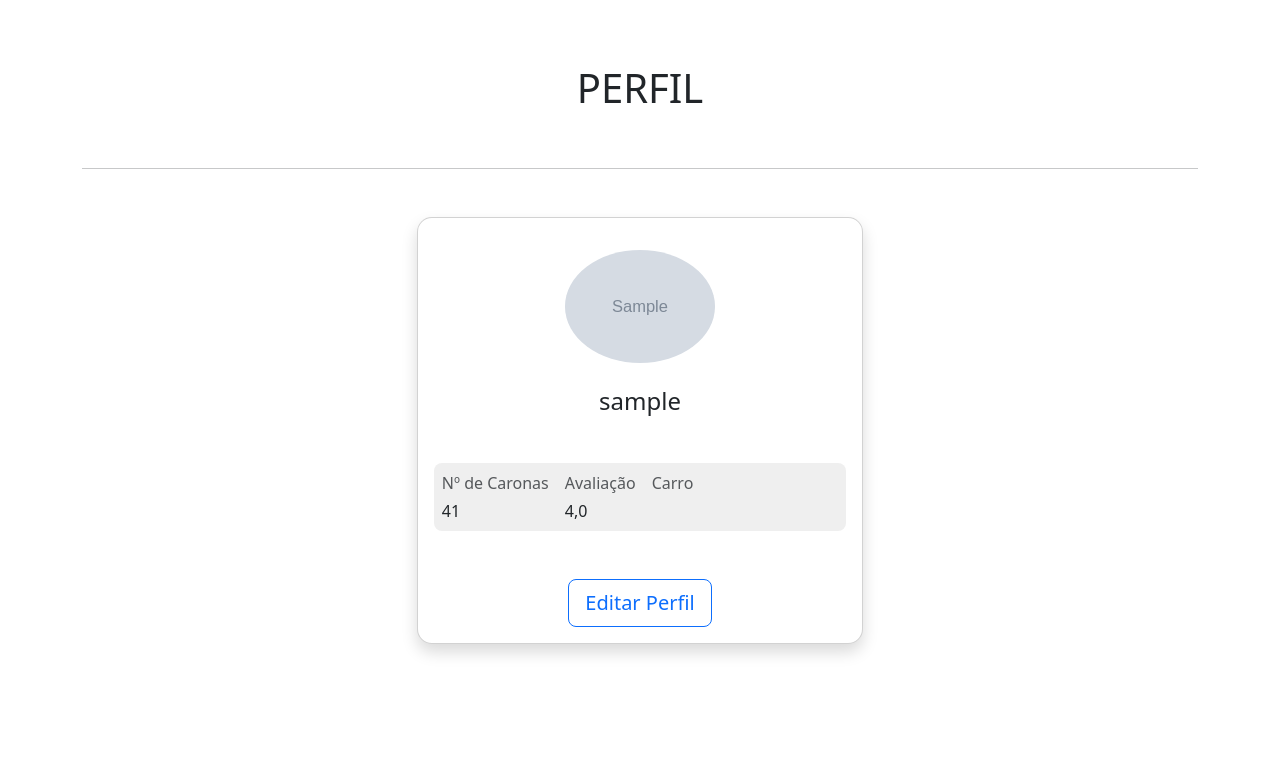
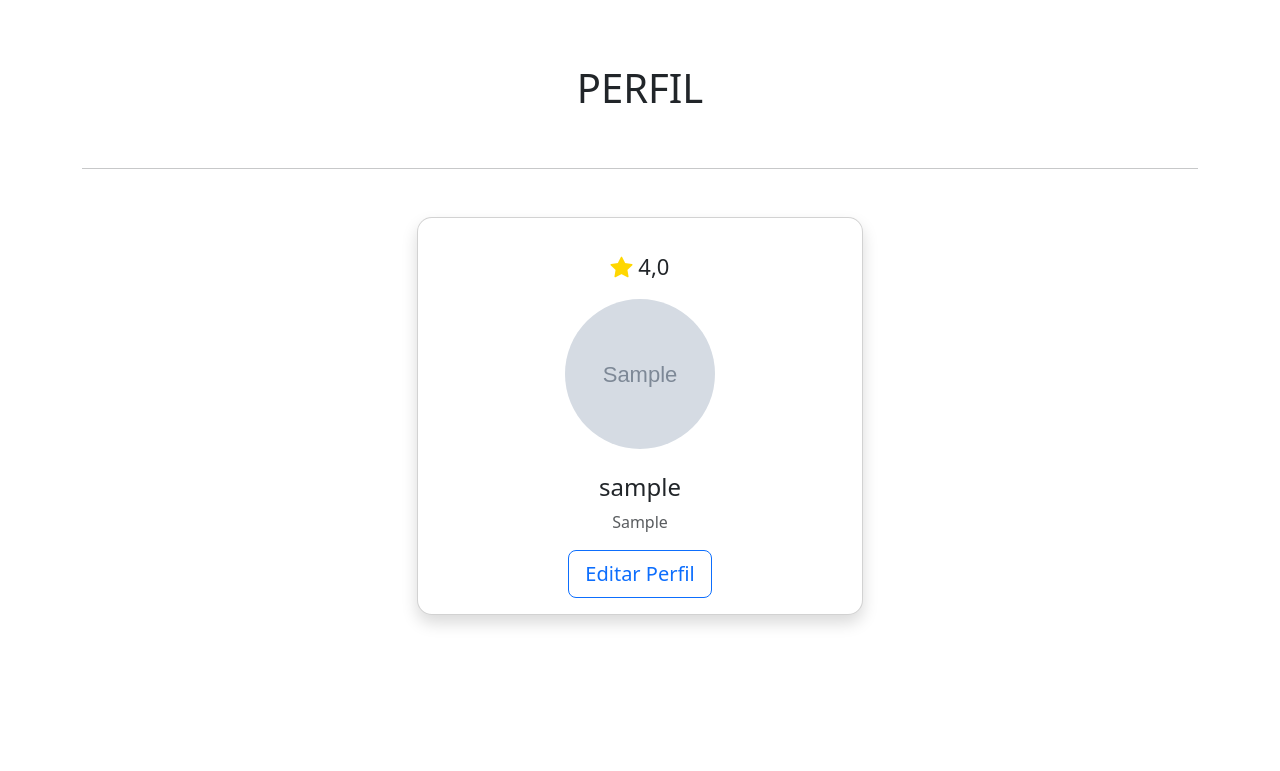
Before and after one commit to RickSeta/Software-engineering-2, a Django app: page /perfil/ in a window 1280 px wide. Shown: the part 56-827 px from the top of the page. Run offline with Django 4.2, Linux system fonts and the light colour scheme; a user stored in the database is signed in; tables that the repository leaves empty hold one stand-in row (values such as "Sample post"); grey boxes marked "Sample" are stand-in pictures.

Commit message:
change profile screen layout

```diff
--- a/ride/forms/auth_form.py
+++ b/ride/forms/auth_form.py
@@ -5,10 +5,12 @@ from django.contrib.auth.models import User
 class SignupForm(UserCreationForm):
     username = forms.CharField(
         max_length=150,
-        widget=forms.TextInput(attrs={'class': 'form-control'})
+        label='Nome de Usuário',
+        widget=forms.TextInput(attrs={'class': 'form-control'},)
     )
     email = forms.EmailField(
         max_length=150,
+        label='E-mail',
         widget=forms.EmailInput(attrs={'class': 'form-control'})
     )
     password1 = forms.CharField(
--- a/ride/templates/profile.html
+++ b/ride/templates/profile.html
@@ -12,28 +12,20 @@
         <div class="card shadow" style="border-radius: 15px; max-width: 40%; margin: auto;">
           <div class="card-body text-center">
             <div class="mt-3 mb-4">
+              {% if profile.rating %}
+                <p style="font-size: 22px">
+                  <i class="bi bi-star-fill" style="color: gold;"></i>
+                  <span>{{ profile.rating }}</span>
+                </p>
+              {% endif %}
               {% if profile.profile_picture %}
-                <img src="{{ profile.profile_picture.url }}" alt="Foto de perfil" class="rounded-circle img-fluid" style="width: 150px;" />
+                <img src="{{ profile.profile_picture.url }}" alt="Foto de perfil" class="rounded-circle img-fluid" style="width: 150px; height: 150px; object-fit:cover" />
               {% else %}
                 <img src="{% static 'images/undefined_profile_image.jpg' %}" alt="Profile Picture" class="rounded-circle img-fluid" style="width: 150px;" />
               {% endif %}
             </div>
             <h4 class="mb-2">{{ profile.user }}</h4>
-            <p class="text-muted">{{ profile.course }}</p>
-            <div class="d-flex justify-content-start rounded-3 p-2 my-5" style="background-color: #efefef;">
-              <div class="text-start">
-                <p class="medium text-muted mb-1">Nº de Caronas</p>
-                <p class="mb-0">41</p>
-              </div>
-              <div class="px-3 text-start">
-                <p class="medium text-muted mb-1">Avaliação</p>
-                <p class="mb-0">{{ profile.rating }}</p>
-              </div>
-              <div class="text-start">
-                <p class="medium text-muted mb-1">Carro</p>
-                <p class="mb-0">{{ profile.car }}</p>
-              </div>
-            </div>
+            <p class="text-muted">{{ profile.degree }}</p>
             <button type="button" class="btn btn-outline-primary btn-rounded btn-lg" data-bs-toggle="modal" data-bs-target="#editProfileModal">
               Editar Perfil
             </button>
--- a/ride/views/profile_view.py
+++ b/ride/views/profile_view.py
@@ -15,7 +15,6 @@ class ProfileView(LoginRequiredMixin, TemplateView):
     def get(self, request):
         user_profile = UserProfile.objects.get(user=request.user)
         form = UserProfileForm(instance=user_profile)
-
         context = {
             'profile': user_profile,
             'form': form,
```
